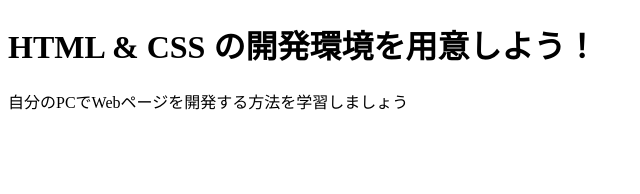
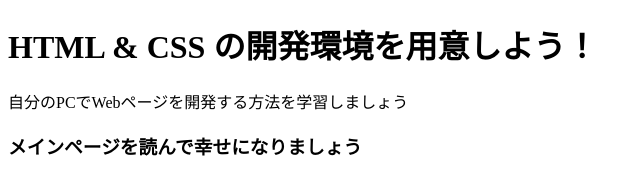
Before and after one commit to Lucky0820/sample, a plain HTML site: page index.html in a window 1280 px wide. Shown: the whole page, without its empty margins (0-640 px from the left). Drawn offline with Linux system fonts and the light colour scheme.

Commit message:
Update index.html

```diff
--- a/index.html
+++ b/index.html
@@ -7,5 +7,6 @@
   <body>
     <h1 class="title">HTML & CSS の開発環境を用意しよう！</h1>
     <p>自分のPCでWebページを開発する方法を学習しましょう</p>
+    <h3 class="main">メインページを読んで幸せになりましょう</h3>
   </body>
 </html>
```
